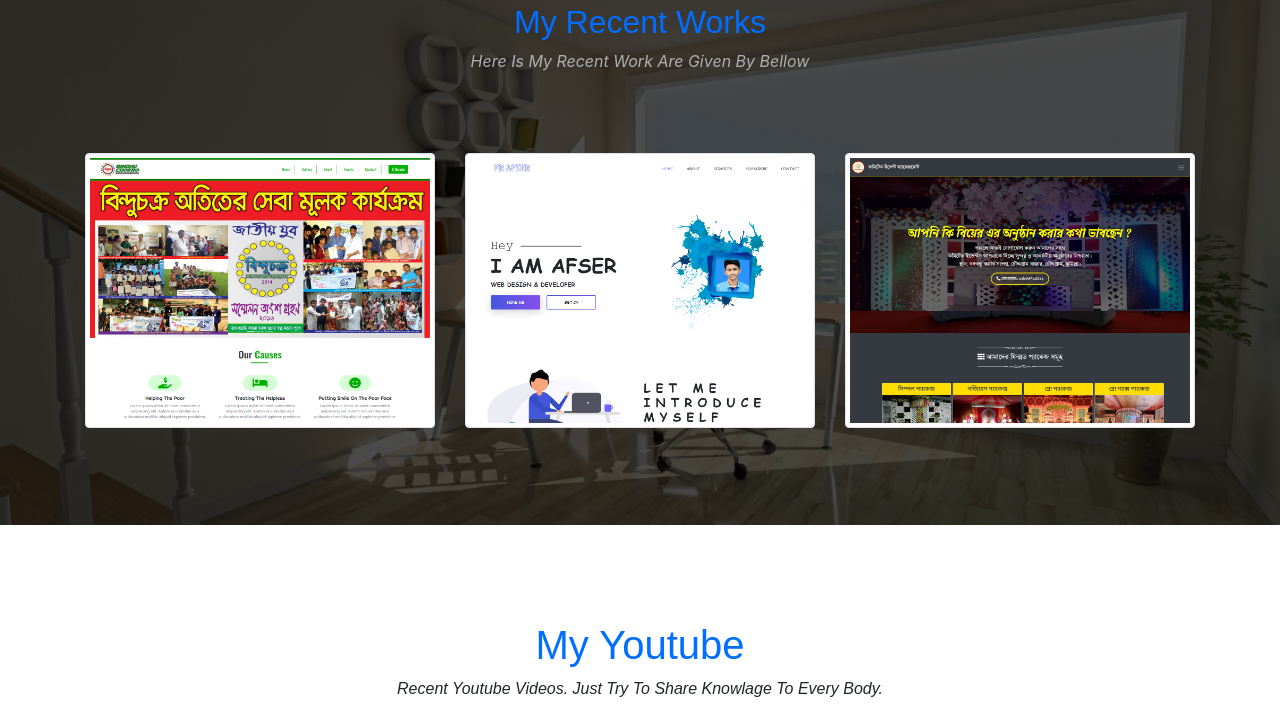
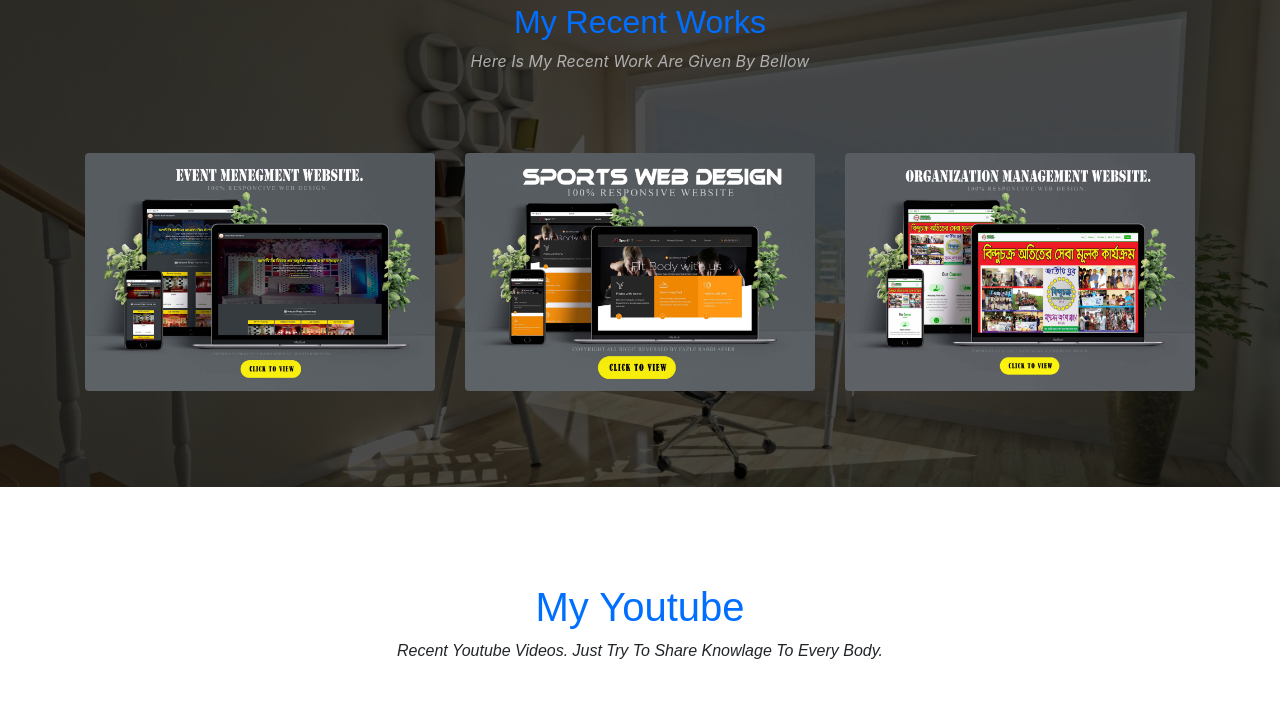
Before and after one commit to frafser/frafser.github.io, a plain HTML site: page index.html in a window 1280 px wide. Shown: the part 2187-2896 px from the top of the page. Drawn offline with Linux system fonts and the light colour scheme; a web font is replaced by a local one.

Commit message:
version 1.3

```diff
--- a/index.html
+++ b/index.html
@@ -169,15 +169,15 @@
             <div class="row pb-5">
                 <div class="col-md-4 mt-3">
                     <a href="https://bindhuchokro.github.io/"><img data-aos="flip-left"
-                        data-aos-easing="ease-out-cubic" src="image/banner/work-two.png" alt="Login" class="img-thumbnail"></a>
+                        data-aos-easing="ease-out-cubic" src="image/works/EventManagement.jpg" alt="Login" class="img-fluid rounded"></a>
                 </div>
                 <div class="col-md-4 mt-3">
-                    <a href="https://www.frafser.ml/maintenance/"><img data-aos="flip-left"
-                        data-aos-easing="ease-out-cubic" src="image/banner/work-five.png" alt="Login" class="img-thumbnail"></a>
+                    <a href="https://www.frafser.ml/sportfit/"><img data-aos="flip-left"
+                        data-aos-easing="ease-out-cubic" src="image/works/sports.jpg" alt="Login" class="img-fluid rounded"></a>
                 </div>
                 <div class="col-md-4 mt-3">
                     <a href="https://www.frafser.ml/Commitedeventmanagement.github.io/"><img data-aos="flip-left"
-                        data-aos-easing="ease-out-cubic" src="image/banner/work-three.png" alt="Login" class="img-thumbnail"></a>
+                        data-aos-easing="ease-out-cubic" src="image/works/BindhuChokro.jpg" alt="Login" class="img-fluid rounded"></a>
                 </div>
             </div>
         </div>
```
Also changed, not shown: image/works/BindhuChokro.jpg (added), image/works/EventManagement.jpg (added), image/works/sports.jpg (added).
